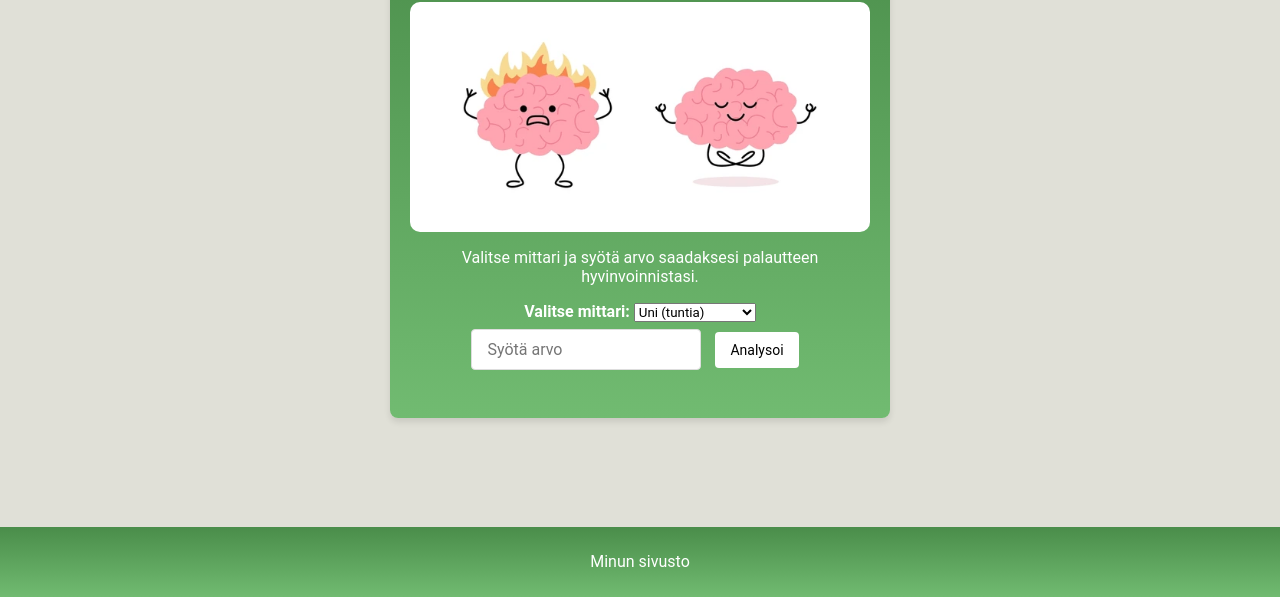
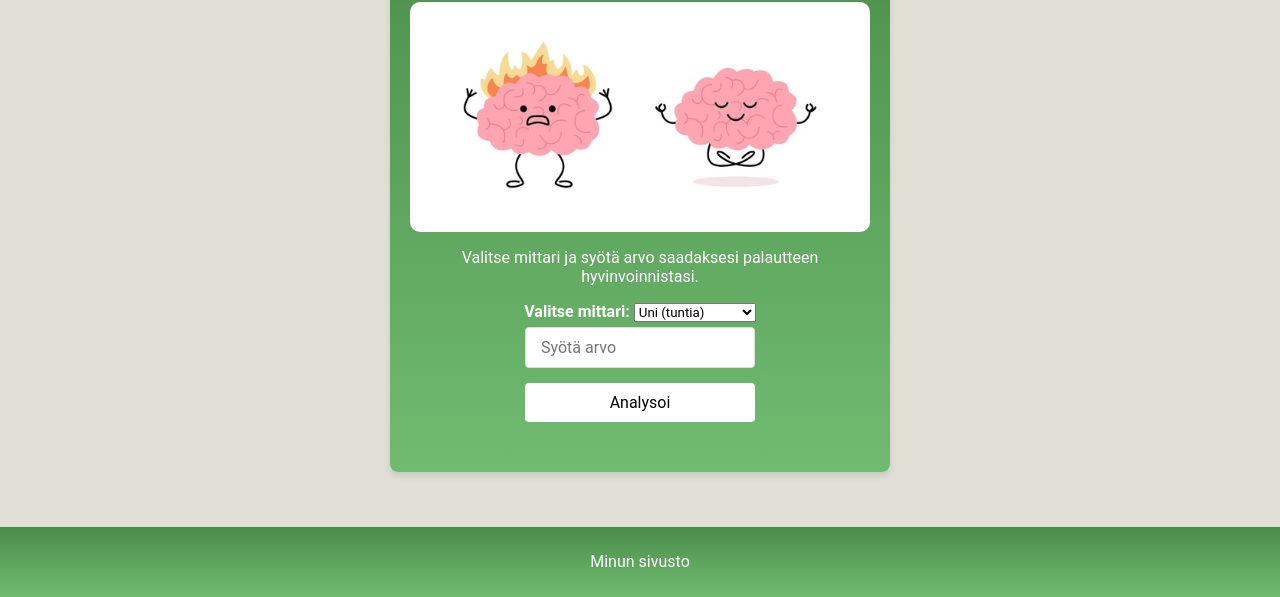
Before and after one commit to annivs/Web-kehitys-Projekti-FE, a website built with Vite: page src/pages/Analyysi.html in a window 1280 px wide. Shown: the part 243-840 px from the top of the page. Built offline with nearby package versions, Linux system fonts and the light colour scheme.

Commit message:
Käyttöliittymän kuvat lisätty ja tarkennuksia css.

```diff
--- a/src/css/analysis.css
+++ b/src/css/analysis.css
@@ -57,21 +57,6 @@ input {
   font-size: 16px;
 }
 
-button {
-  background-color: rgb(255, 255, 255);
-  font-size: 16px;
-  color: rgb(0, 0, 0);
-  width: 50%;
-  padding: 10px 15px;
-  border: none;
-  border-radius: 4px;
-  cursor: pointer;
-}
-
-button:hover {
-  background-color: #dddddd;
-}
-
 .result {
   margin-top: 20px;
   margin-bottom: 20px;
--- a/src/css/style.css
+++ b/src/css/style.css
@@ -244,6 +244,20 @@ textarea {
     background-color: #dddddd;
   }
 
+#analyzebtn {
+    background-color: rgb(255, 255, 255);
+    font-size: 16px;
+    color: rgb(0, 0, 0);
+    width: 50%;
+    padding: 10px 15px;
+    border: none;
+    border-radius: 4px;
+    cursor: pointer;
+}
+
+    #analyzebtn:hover {
+    background-color: #dddddd;
+}
 
 /* FOOTER */
 footer {
--- a/src/pages/Analyysi.html
+++ b/src/pages/Analyysi.html
@@ -35,7 +35,7 @@
       </select>
 
       <input type="number" id="metricValue" placeholder="Syötä arvo">
-      <button onclick="analyzeWellbeing()">Analysoi</button>
+      <button id="analyzebtn"  onclick="analyzeWellbeing()">Analysoi</button>
 
       <div id="wellbeingResult" class="result"></div>
     </div>
```
Also changed, not shown: README.md (added), 4 other files.
